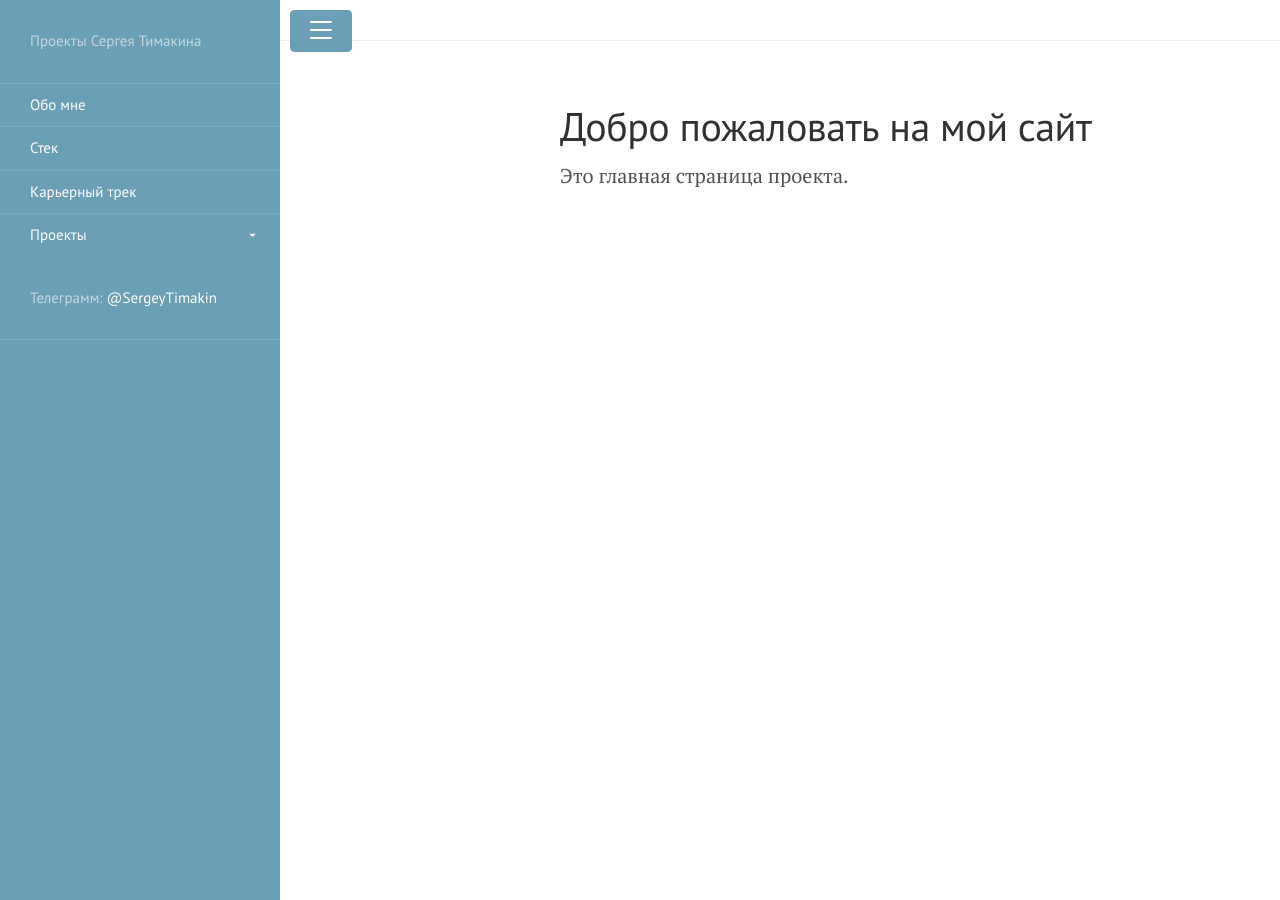
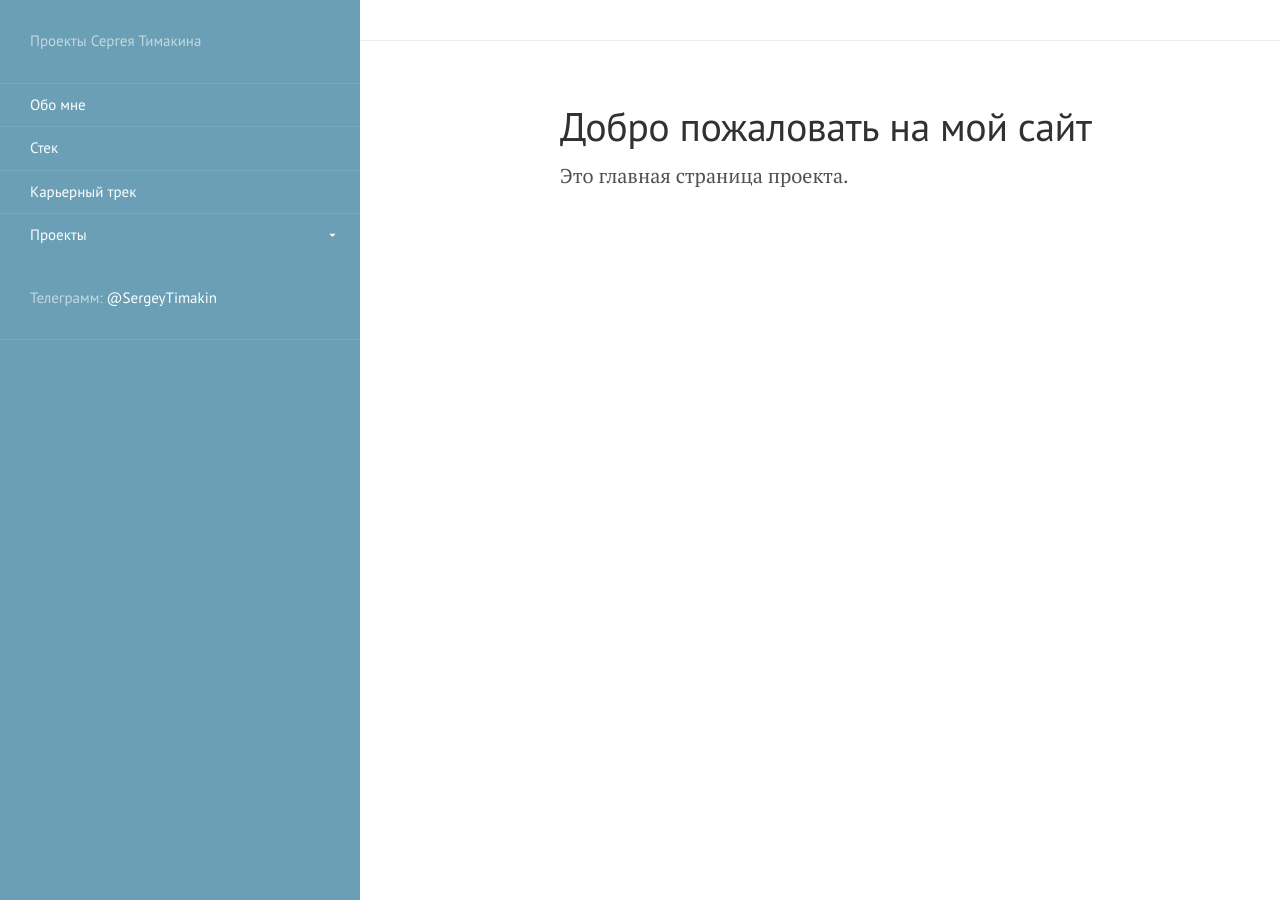
Before and after one commit to Mikrobic/lanyon, a Jekyll site: the page built from pages/index.md, in a window 1280 px wide. Built offline with Jekyll 4.4.1, drawn with Linux system fonts in a browser that asks for light colours.

Commit message:
Форматирование файлов

```diff
--- a/_includes/sidebar.html
+++ b/_includes/sidebar.html
@@ -8,33 +8,63 @@
   <link rel="stylesheet" href="{{ '/public/css/lanyon.css' | absolute_url }}">
   <link rel="stylesheet" href="{{ '/public/css/syntax.css' | absolute_url }}">
   <style>
-    /* Дополнительные стили для анимации */
+    /* Стили для сайдбара */
     .sidebar {
-      transition: transform 0.3s ease;
+      position: fixed;
+      left: 0;
+      top: 0;
+      bottom: 0;
+      width: 18rem;
+      overflow-y: auto;
       transform: translateX(-100%);
+      z-index: 10;
+      background-color: #f5f5f5;
     }
+
     .sidebar-checkbox:checked ~ .sidebar {
       transform: translateX(0);
     }
-    .sidebar-nav-group .sidebar-submenu {
-      max-height: 0;
-      overflow: hidden;
-      transition: max-height 0.3s ease;
-    }
-    .sidebar-nav-group.active .sidebar-submenu {
-      max-height: 500px;
-    }
-    .toggle-icon {
-      transition: transform 0.3s ease;
-    }
-    .sidebar-nav-group.active .toggle-icon {
-      transform: rotate(180deg);
-    }
+
     .sidebar-toggle {
       position: fixed;
       top: 0.5rem;
       left: 0.5rem;
-      z-index: 100;
+      width: 2rem;
+      height: 2rem;
+      padding: 0.5rem;
+      cursor: pointer;
+      z-index: 20;
+    }
+
+    .sidebar-toggle:before {
+      content: '';
+      display: block;
+      width: 100%;
+      height: 0.25rem;
+      background: #505050;
+      box-shadow: 0 0.5rem 0 0 #505050, 0 1rem 0 0 #505050;
+    }
+
+    .sidebar-nav-group .sidebar-submenu {
+      max-height: 0;
+      overflow: hidden;
+    }
+
+    .sidebar-nav-group.active .sidebar-submenu {
+      max-height: 500px;
+    }
+
+    .sidebar-nav-group.active .toggle-icon {
+      transform: rotate(180deg);
+    }
+
+    @media (min-width: 48em) {
+      .sidebar {
+        transform: translateX(0) !important;
+      }
+      .sidebar-toggle {
+        display: none;
+      }
     }
   </style>
 </head>
```
Also changed, not shown: other parts of _includes/sidebar.html (+35 -25 lines).
